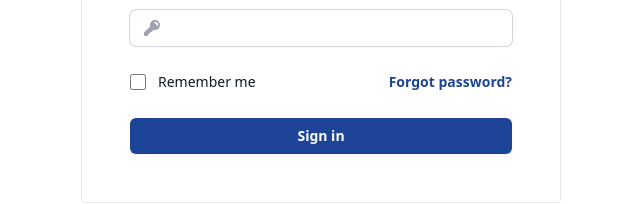
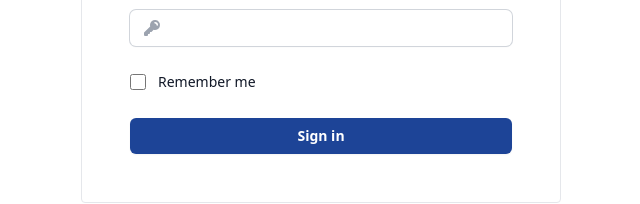
Before and after one commit to leehendrick/EduConnect-UI, a Nuxt app in the folder nuxt-app/: page /login in a window 1280 px wide. Shown: the part 367-571 px from the top of the page, without its empty margins (319-959 px from the left). Built offline with nearby package versions, Linux system fonts and the light colour scheme; no server answers.

Commit message:
update: remove forgot password

```diff
--- a/nuxt-app/pages/login.vue
+++ b/nuxt-app/pages/login.vue
@@ -66,9 +66,6 @@ onMounted(() => {
               <label for="remember-me" class="ml-3 block text-sm leading-6 text-gray-900">Remember me</label>
             </div>
 
-            <div class="text-sm leading-6">
-              <a href="#" class="font-semibold text-secondary hover:text-blue-700">Forgot password?</a>
-            </div>
           </div>
 
           <div>
```
